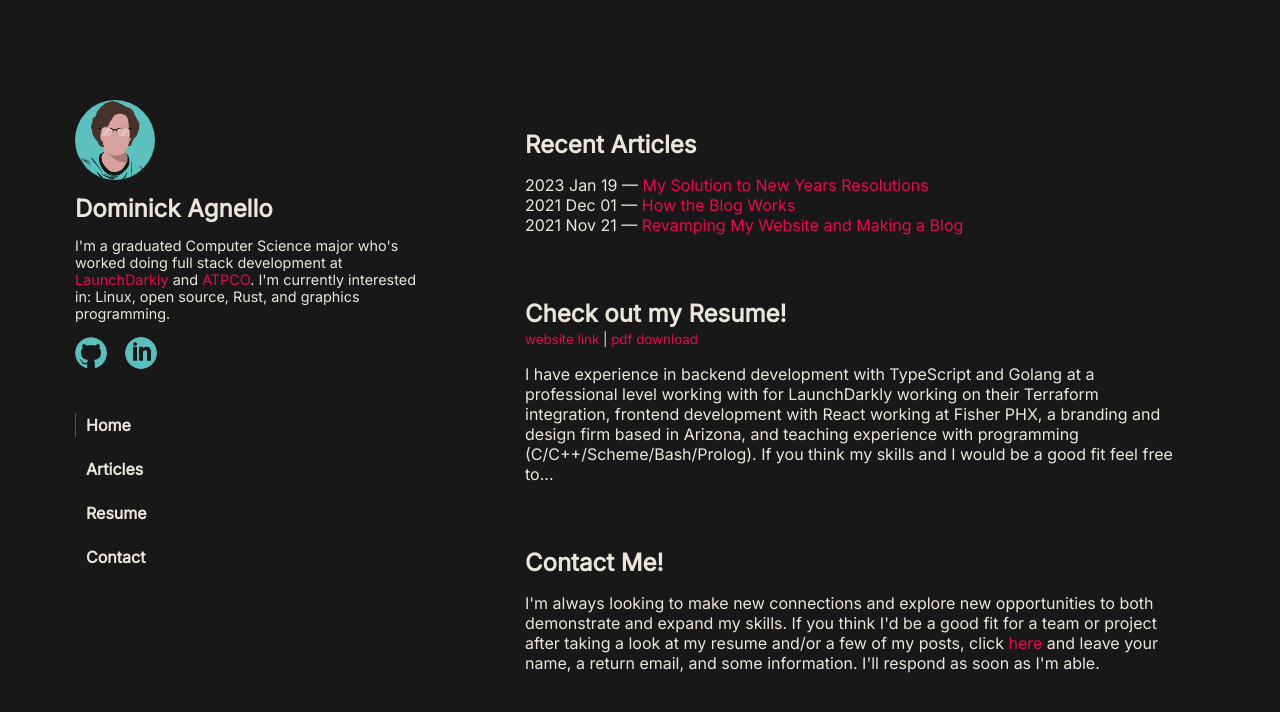
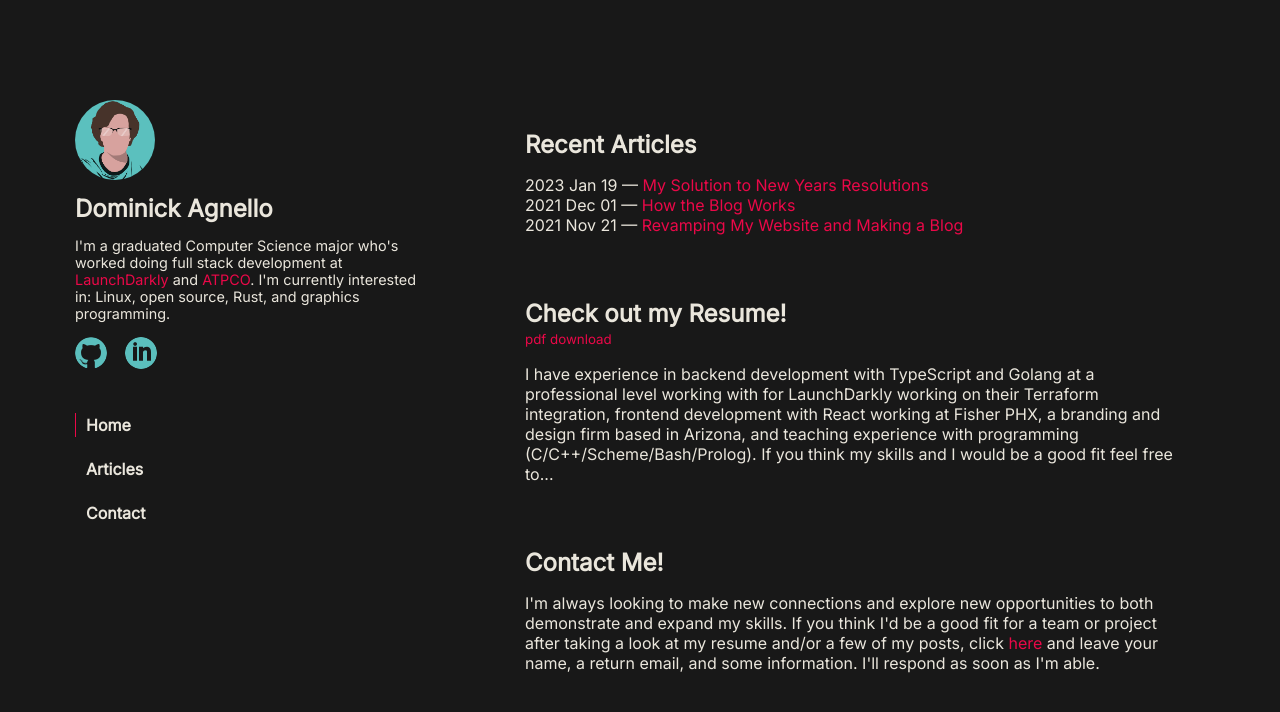
Before and after one commit to Blugil/dagnello.io, a Gatsby site: page / in a window 1280 px wide. Built offline with nearby package versions, Linux system fonts and the light colour scheme; Gatsby itself is replaced by a stand-in of ours.

Commit message:
removed resume link from website, difficult to maintain and doesn't beat the pdf resume, might set up an embed in the future

```diff
--- a/package.json
+++ b/package.json
@@ -8,7 +8,7 @@
     "gatsby"
   ],
   "scripts": {
-    "develop": "gatsby develop",
+    "dev": "gatsby develop",
     "start": "gatsby develop",
     "build": "gatsby build",
     "serve": "gatsby serve",
--- a/src/components/home/home.tsx
+++ b/src/components/home/home.tsx
@@ -15,10 +15,6 @@ function Home() {
       <div className="section">
         <h1>Check out my Resume!</h1>
         <small>
-          <Link to="/resume">
-            <span>website link</span>
-          </Link>{' '}
-          |{' '}
           <a href={resume} download>
             <span>pdf download</span>
           </a>
--- a/src/components/profile/menu/menu.tsx
+++ b/src/components/profile/menu/menu.tsx
@@ -24,14 +24,6 @@ function Menu() {
           </Link>
         </li>
         <li className="navitem">
-          <Link to="/resume" activeClassName="active">
-            <div className="item">
-              <div className="bar" />
-              Resume
-            </div>
-          </Link>
-        </li>
-        <li className="navitem">
           <Link to="/contact" activeClassName="active">
             <div className="item">
               <div className="bar" />
```
